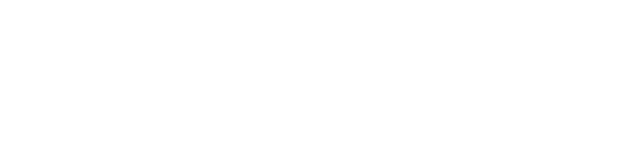
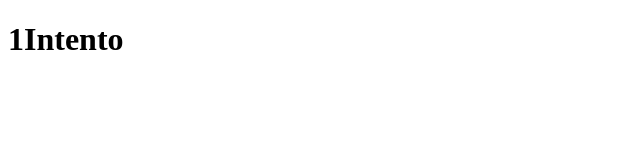
Before and after one commit to OscarBallena/MiPrimerRepositorio, a plain HTML site: page index.html in a window 1280 px wide. Shown: the whole page, without its empty margins (0-640 px from the left). Drawn offline with Linux system fonts and the light colour scheme.

Commit message:
agregandoh1

```diff
--- a/index.html
+++ b/index.html
@@ -4,9 +4,9 @@
     <meta charset="UTF-8">
     <meta http-equiv="X-UA-Compatible" content="IE=edge">
     <meta name="viewport" content="width=device-width, initial-scale=1.0">
-    <title>Document</title>
+    <title>ProbandoGih</title>
 </head>
 <body>
-
+    <h1>1Intento</h1>
 </body>
 </html>
```
